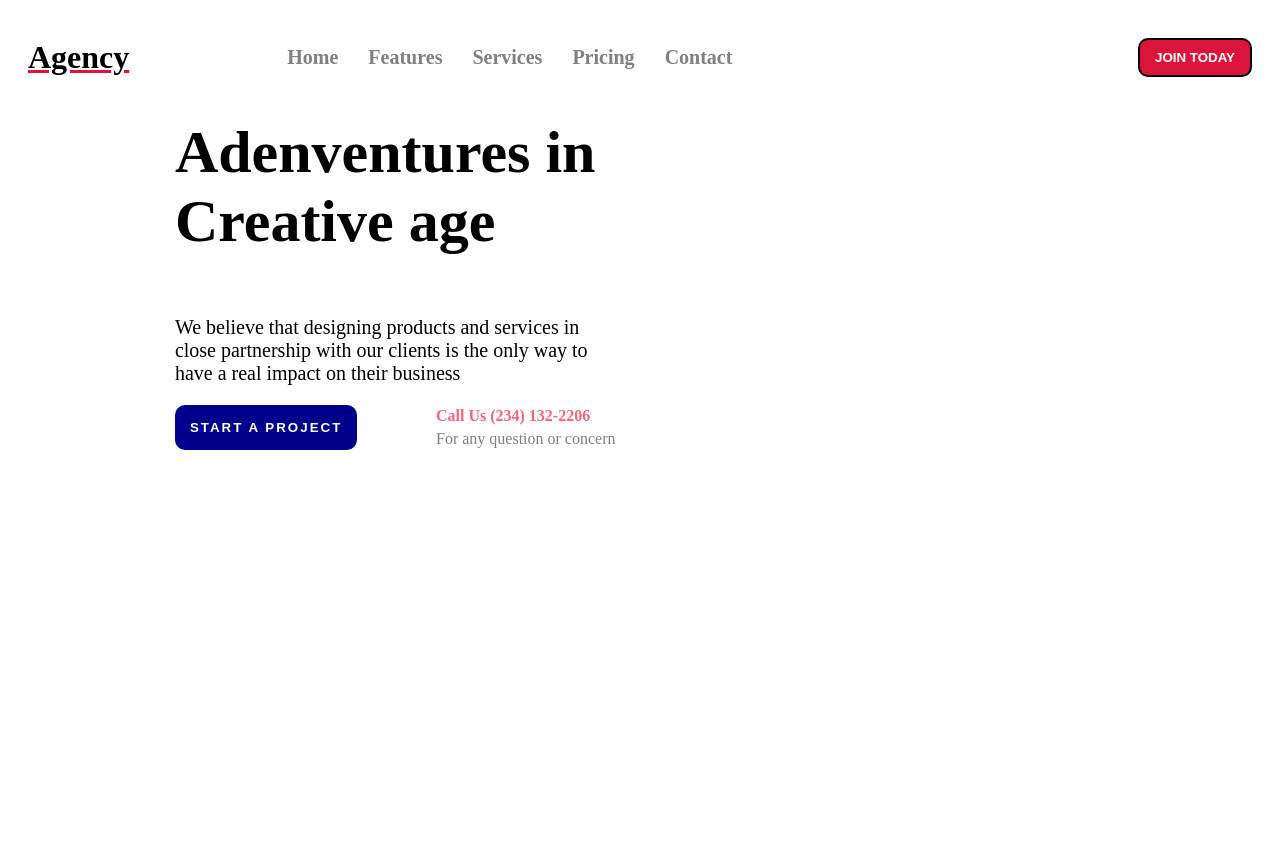
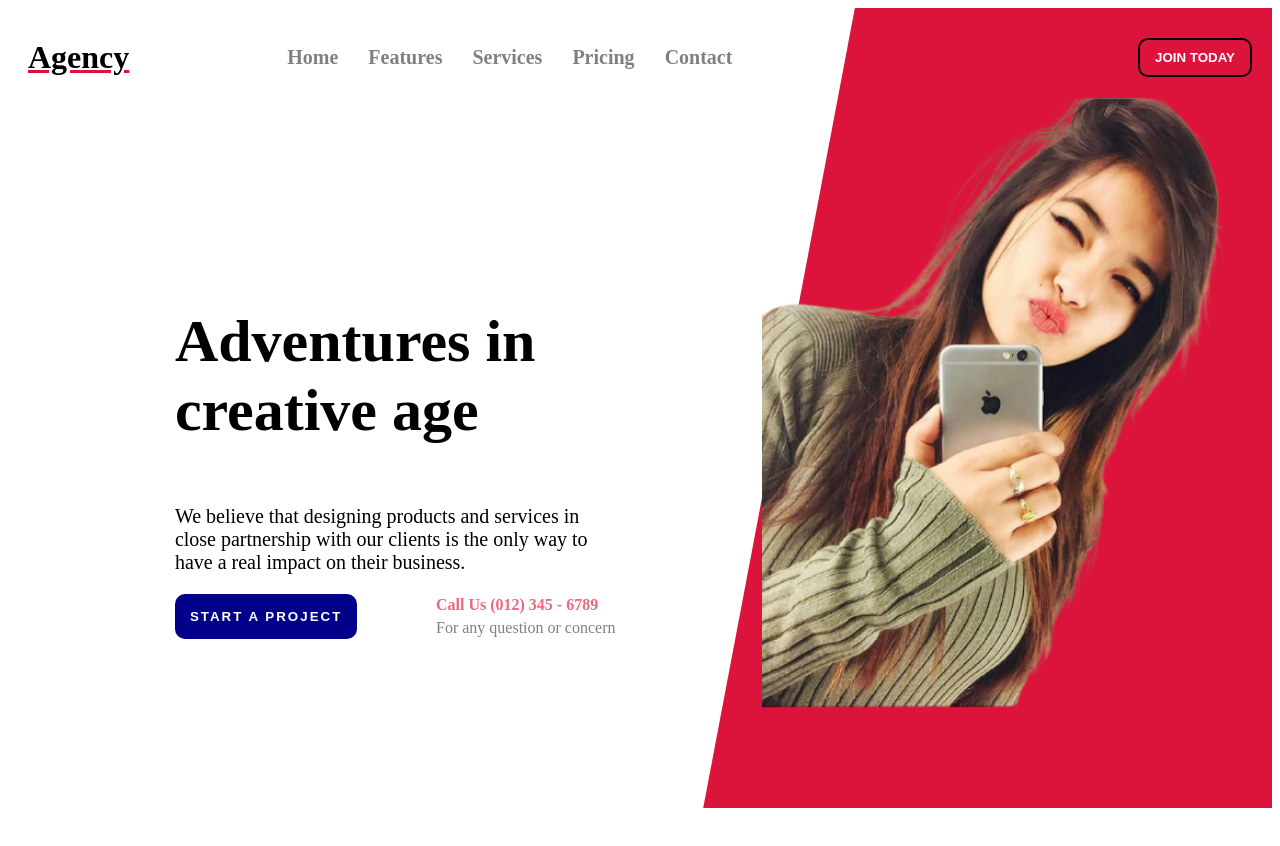
Before and after one commit to Justina177/JT-Digital-Agency, a React (Create React App) app: page / in a window 1280 px wide. After the commit the page ends 816 px from the top, so only its background shows below. Built offline with nearby package versions, Linux system fonts and the light colour scheme.

Commit message:
Added img and clip-path to intro component

```diff
--- a/src/App.js
+++ b/src/App.js
@@ -4,7 +4,23 @@ import Intro from './Components/Intro';
 import Navbar from './Components/Navbar/Navbar';
 
 const Container = styled.div`
-height: 60vh;
+height: 100vh;
+overflow: hidden;
+position: relative;
+`;
+
+const IntoShape = styled.div`
+width: 100%;
+height: 100%;
+position: absolute;
+top: 0;
+left: 0;
+z-index: -1;
+clip-path: polygon(67%, 0%, 100% 0%, 100% 100%, 55% 100%);
+background-color: crimson;
+
+clip-path: polygon(67% 0, 100% 0%, 100% 100%, 55% 100%);
+  background-color: crimson;
 `
 
 function App() {
@@ -13,6 +29,7 @@ function App() {
       <Container>
       <Navbar />
       <Intro />
+      <IntoShape />
       </Container>
 
 
--- a/src/Components/Intro.jsx
+++ b/src/Components/Intro.jsx
@@ -1,8 +1,10 @@
 import React from 'react';
 import styled from 'styled-components';
+import img1 from '../images/girl1-removebg-preview.png';
 
 const Container = styled.div`
   height: calc(100vh - 50px);
+  display: flex;
   padding: 20px;
 `;
 
@@ -61,13 +63,17 @@ margin-top: 5px;
 
 const Right = styled.div`
   width: 40%;
+  padding-top: 20px;
 `;
 
+const Image = styled.img`
+  width: 100%;
+`
 
 
 const Intro = () => {
   return (
-    <Container>
+    /* <Container>
       <Left>
         <Title>Adenventures in Creative age</Title>
         <Desc>
@@ -85,7 +91,29 @@ const Intro = () => {
 
         </Info>
       </Left>
-      <Right></Right>
+      <Right>
+      <Image src={img1} alt="" />
+      </Right>
+    </Container> */
+
+    <Container>
+      <Left>
+        <Title>Adventures in creative age</Title>
+        <Desc>
+          We believe that designing products and services in close partnership
+          with our clients is the only way to have a real impact on their
+          business.
+        </Desc>
+        <Info>
+          <Button>START A PROJECT</Button>
+          <Contact>
+            <Phone>Call Us (012) 345 - 6789</Phone>
+            <ContactText>For any question or concern</ContactText>
+          </Contact>
+        </Info>
+      </Left>
+      <Right><Image src={img1}/></Right>
+
     </Container>
   )
 }
```
Also changed, not shown: src/images/girl1-removebg-preview.png (added), 1 other file (tests, documents, lock files or other folders).
